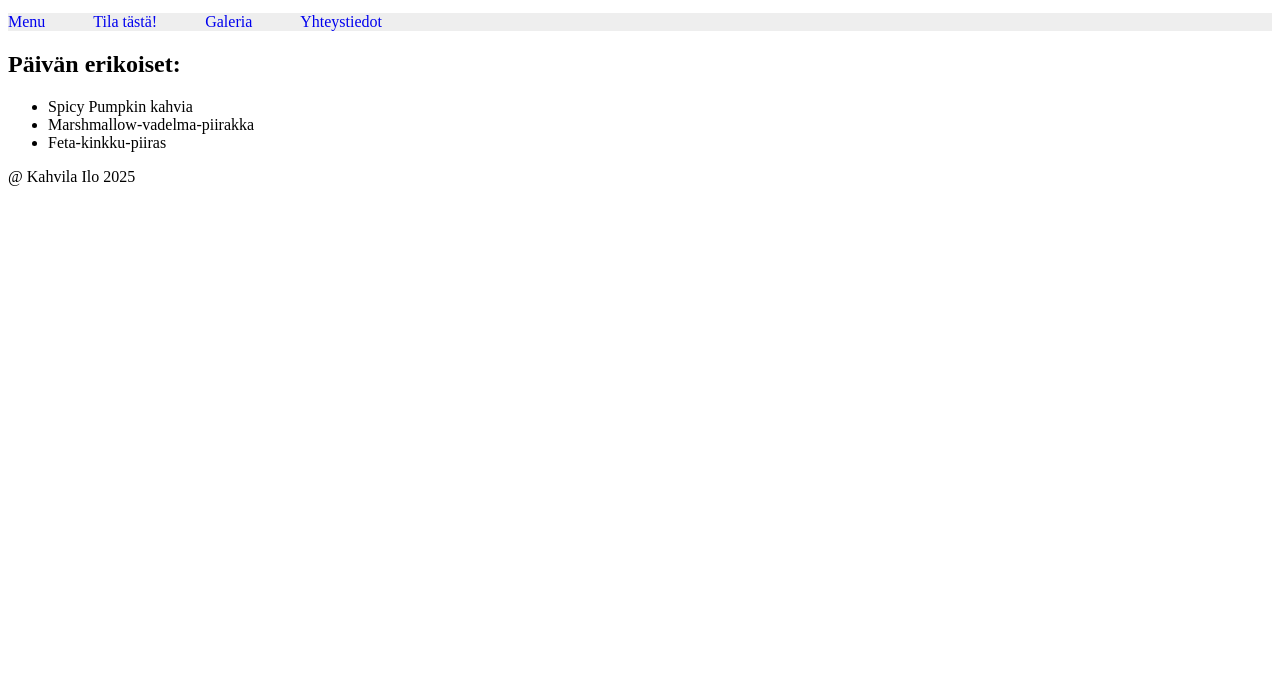
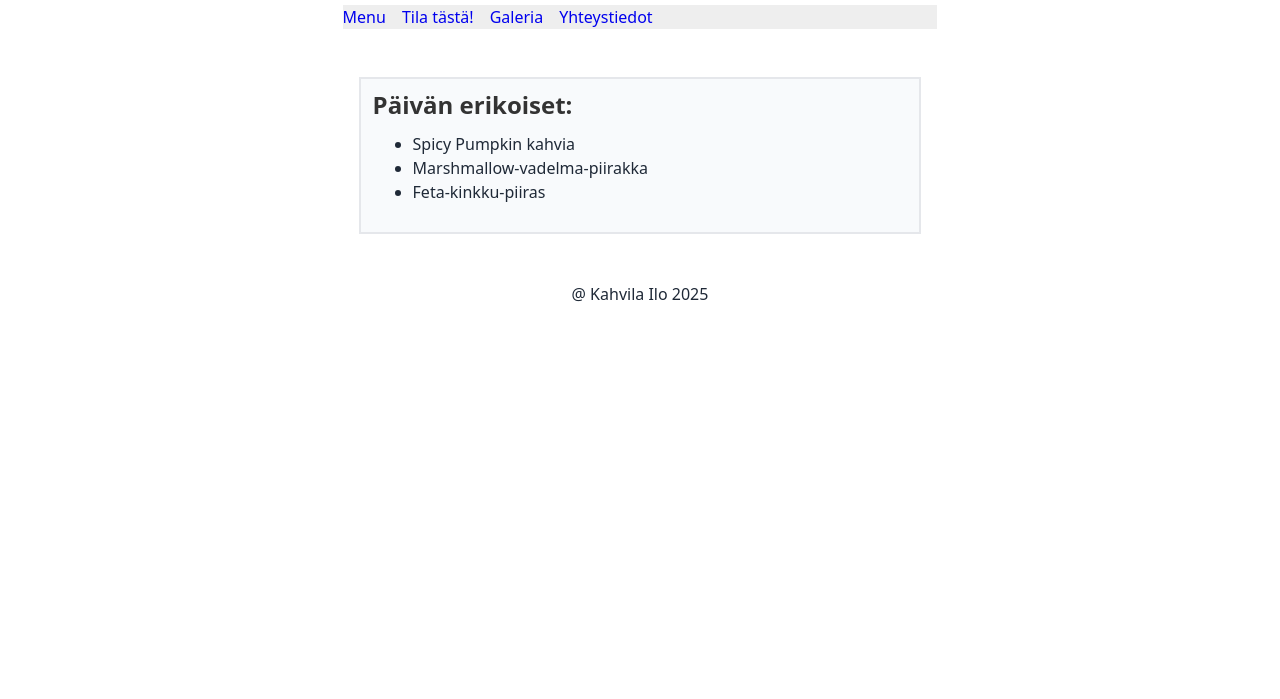
Before and after one commit to YvonneFrankort/web-development-labra, a plain HTML site: page index.html in a window 1280 px wide. Shown: the part 101-800 px from the top of the page. Drawn offline with Linux system fonts and the light colour scheme.

Commit message:
labra 2 added and some fixes

```diff
--- a/index.html
+++ b/index.html
@@ -1,40 +1,48 @@
 <!DOCTYPE html>
 <html lang="fi">
+
 <head>
     <meta charset="utf-8" />
     <meta name="viewport" content="width=device-width, initial-scale=1" />
     <title>Kahvila Ilo</title>
     <link rel="stylesheet" href="./styles.css" />
 </head>
+
 <body>
     <header>
+        <div class="container">
             <h1>Tervetuloa!</h1>
             <p>
                 Meiltä löytyy laja valikoima erilaisista kahvilatuoteista.
             </p>
             <nav aria-label="Päävalikko">
                 <ul>
-                <lis><a href="menu.html">Menu</a></lis></br>
-                <lis></lis><a href="tilaa.html"> Tila tästä!</a></lis></br>
-                <lis></lis><a href="galeria.html">Galeria</a></lis></br>
-                <lis></lis><a href="yhteystiedot.html"> Yhteystiedot</a></lis>
+                    <lis><a href="menu.html">Menu</a></lis>
+                    <lis><a href="tilaa.html"> Tila tästä!</a></lis>
+                    <lis><a href="galeria.html">Galeria</a></lis>
+                    <lis><a href="yhteystiedot.html"> Yhteystiedot</a></lis>
                 </ul>
             </nav>
+        </div>
     </header>
     <main>
-        <section aria-label="Päivän-erikoiset">
-            <h2>Päivän erikoiset:</h2>
+        <div class="container">
+            <section aria-label="Päivän-erikoiset" class="box">
+                <h2 class="title">Päivän erikoiset:</h2>
                 <ul>
                     <li>Spicy Pumpkin kahvia</li>
                     <li>Marshmallow-vadelma-piirakka</li>
                     <li>Feta-kinkku-piiras</li>
                 </ul>
             </section>
+        </div>
     </main>
     <footer>
+        <div class="container">
             <p>
                 @ Kahvila Ilo 2025
             </p>
+        </div>
     </footer>
 </body>
 </html>
--- a/styles.css
+++ b/styles.css
@@ -3,7 +3,9 @@ nav ul {
 }
 
 nav a {
-text-decoration: none; }
+text-decoration: none;
+/*color: var(--color-text);*/ /* before with text-decoration none, it showed default color, here was blue for a link*/
+}                         /*now we took the color variable defined in root, so the text color changed to grey */
 
 nav a:hover { text-decoration: underline; } table { border-collapse: collapse;
 width: 100%; max-width: 800px; }
@@ -12,3 +14,58 @@ th, td { border: 1px solid #ccc; padding: 0.5rem; }
 
  caption {
 text-align: left; font-weight: bold; margin-bottom: 0.25rem; }
+
+
+:root {
+ --color-text: #1f2937;
+ --color-accent: #b45309; /* kahvin sävy */
+ --space: 1rem;
+}
+html { font-size: 16px; }
+body {
+ font-family: system-ui, sans-serif;
+ line-height: 1.5; /* >= 1.4 */
+ color: var(--color-text);
+ margin: 0;
+}
+
+
+.container {    /*.container is a class, add .container in the files where you want the style applied, <div class="container">*/
+  max-width: 65ch;
+  margin: 0 auto;
+  padding: var(--space);
+}
+
+
+a { text-decoration: underline; }
+a:hover { text-decoration: none; }
+:focus { outline: 3px solid var(--color-accent); outline-offset: 2px; }
+/*focus is for keyboard users only, when using tab..., does not affect mouse users*/
+
+h1, h2, h3 {
+  line-height: 1.2;
+  margin: 0 0 calc(var(--space) * 0.75);
+}
+
+p, ul, ol, table {
+  margin: 0 0 var(--space);
+}
+
+.box {
+ margin: var(--space);
+ padding: calc(var(--space) * .75);
+ border: 2px solid #e5e7eb;
+ background: #f8fafc;
+}
+
+.title {
+  color: #333;
+}
+
+.title.strong {
+  color: var(--color-accent); /* overrides anything with .title */
+}
+
+footer .container {
+  text-align: center;
+}
```
Also changed, not shown: galeria.html (+15 -5 lines), menu.html (+15 -8 lines), tilaa.html (+16 -5 lines), yhteystiedot.html (+14 -9 lines). Lines whose indentation alone changed are shown as unchanged.
